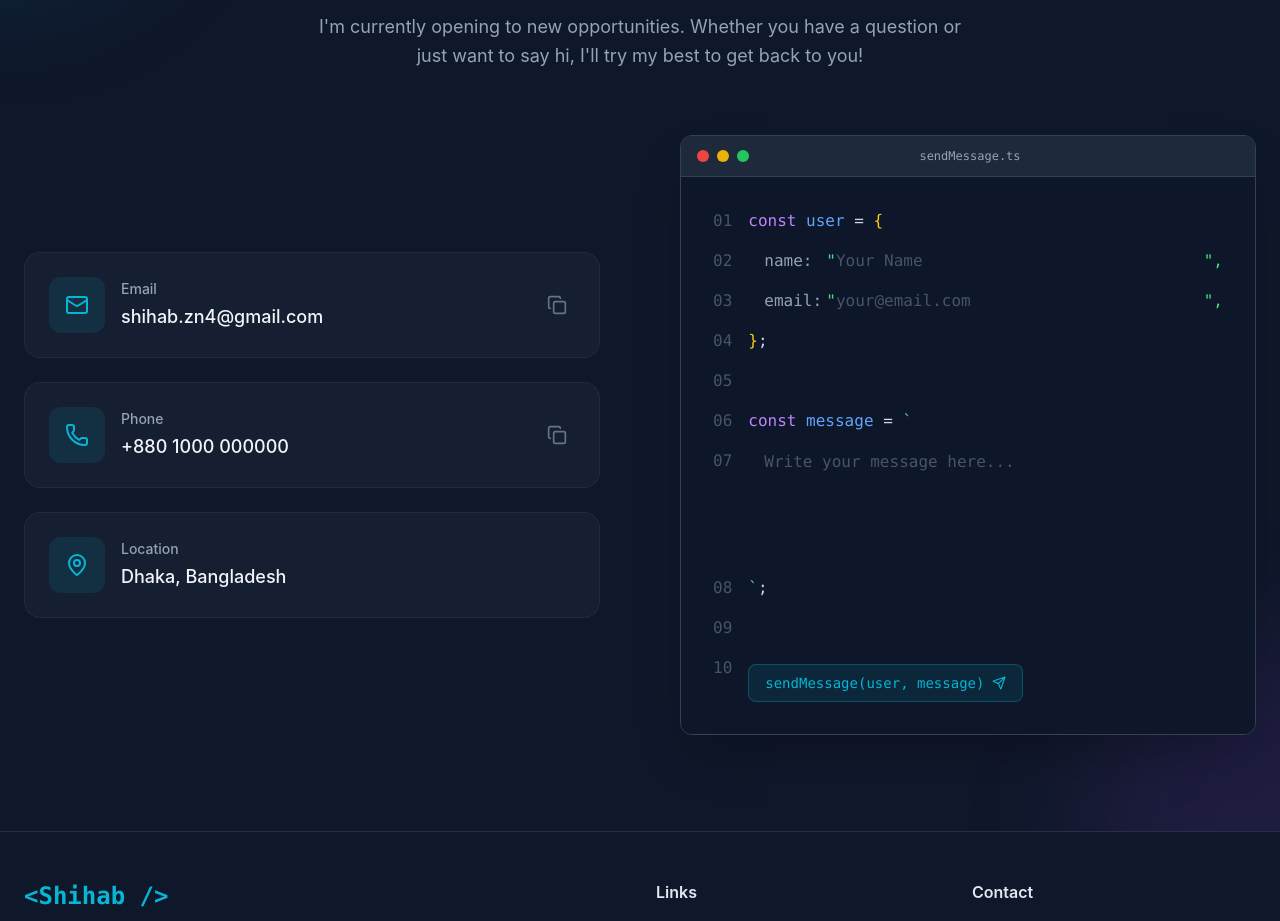
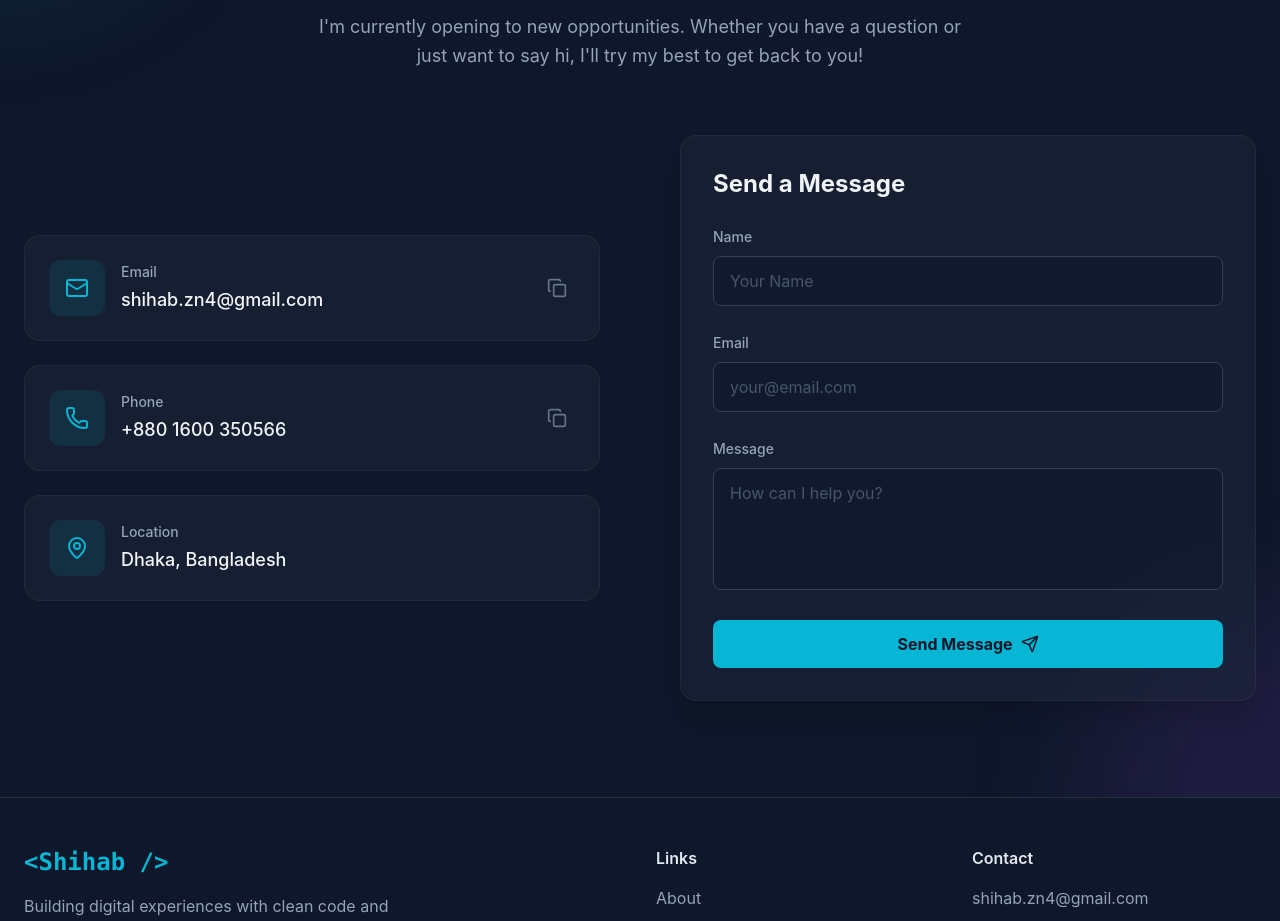
Before and after one commit to rushdv/portfolio, a React (Vite) app: page / in a window 1280 px wide. Shown: the part 2960-3881 px from the top of the page. Built offline with nearby package versions, Linux system fonts and the light colour scheme.

Commit message:
Refactor Contact section: Simplify design and remove terminal aesthetic

```diff
--- a/src/sections/Contact.jsx
+++ b/src/sections/Contact.jsx
@@ -39,8 +39,8 @@ export default function Contact() {
                     className="text-center mb-16"
                 >
                     <div className="inline-flex items-center gap-2 px-3 py-1 rounded-full bg-cyan-500/10 text-cyan-500 text-sm font-medium mb-4">
-                        <Terminal size={14} />
-                        <span>contact.js</span>
+                        <Mail size={14} />
+                        <span>Contact</span>
                     </div>
                     <h2 className="text-4xl md:text-5xl font-bold text-slate-100 mb-6">
                         Get In <span className="text-cyan-500">Touch</span>
@@ -64,7 +64,7 @@ export default function Contact() {
                         <div className="grid gap-6">
                             {[
                                 { icon: Mail, label: "Email", value: "shihab.zn4@gmail.com", type: "email" },
-                                { icon: Phone, label: "Phone", value: "+880 1000 000000", type: "phone" },
+                                { icon: Phone, label: "Phone", value: "+880 1600 350566", type: "phone" },
                                 { icon: MapPin, label: "Location", value: "Dhaka, Bangladesh", type: "location" }
                             ].map((item, index) => (
                                 <div
@@ -94,131 +94,63 @@ export default function Contact() {
                         </div>
                     </motion.div>
 
-                    {/* Terminal Style Form */}
+                    {/* Simple Message Form */}
                     <motion.div
                         initial={{ opacity: 0, x: 20 }}
                         whileInView={{ opacity: 1, x: 0 }}
                         viewport={{ once: true }}
                         transition={{ duration: 0.6, delay: 0.4 }}
-                        className="bg-slate-900 rounded-xl overflow-hidden border border-slate-700 shadow-2xl flex flex-col"
+                        className="bg-slate-800/50 backdrop-blur-sm p-8 rounded-2xl border border-white/5 shadow-xl"
                     >
-                        {/* Terminal Header */}
-                        <div className="bg-slate-800 px-4 py-3 border-b border-slate-700 flex items-center justify-between">
-                            <div className="flex items-center gap-2">
-                                <div className="w-3 h-3 rounded-full bg-red-500"></div>
-                                <div className="w-3 h-3 rounded-full bg-yellow-500"></div>
-                                <div className="w-3 h-3 rounded-full bg-green-500"></div>
-                            </div>
-                            <div className="text-slate-400 text-xs font-mono">sendMessage.ts</div>
-                            <div className="w-12"></div> {/* Spacer for centering */}
-                        </div>
-
-                        {/* Terminal Body */}
-                        <div className="p-6 md:p-8 font-mono relative flex-1 bg-slate-900/90 backdrop-blur-sm">
-                            <form className="space-y-4">
-                                <div className="flex gap-4">
-                                    <span className="text-slate-600 select-none">01</span>
-                                    <div className="w-full">
-                                        <span className="text-purple-400">const</span> <span className="text-blue-400">user</span> = <span className="text-yellow-400">{"{"}</span>
-                                    </div>
-                                </div>
-
-                                <div className="flex gap-4 items-center">
-                                    <span className="text-slate-600 select-none">02</span>
-                                    <div className="w-full flex items-center">
-                                        <span className="text-slate-400 pl-4 w-24">name:</span>
-                                        <span className="text-green-400">"</span>
+                        <h3 className="text-2xl font-bold text-slate-100 mb-6">Send a Message</h3>
+                        <form className="space-y-6">
+                            <div className="space-y-2">
+                                <label htmlFor="name" className="text-slate-400 text-sm font-medium">Name</label>
                                 <input
                                     type="text"
+                                    id="name"
                                     name="name"
                                     value={formState.name}
                                     onChange={handleChange}
                                     placeholder="Your Name"
-                                            className="bg-transparent border-none text-green-400 placeholder-slate-600 focus:ring-0 p-0 w-full outline-none font-mono"
+                                    className="w-full bg-slate-900/50 border border-slate-700 rounded-lg px-4 py-3 text-slate-100 placeholder-slate-600 focus:outline-none focus:border-cyan-500 focus:ring-1 focus:ring-cyan-500 transition-all duration-300"
                                 />
-                                        <span className="text-green-400">",</span>
-                                    </div>
                             </div>
 
-                                <div className="flex gap-4 items-center">
-                                    <span className="text-slate-600 select-none">03</span>
-                                    <div className="w-full flex items-center">
-                                        <span className="text-slate-400 pl-4 w-24">email:</span>
-                                        <span className="text-green-400">"</span>
+                            <div className="space-y-2">
+                                <label htmlFor="email" className="text-slate-400 text-sm font-medium">Email</label>
                                 <input
                                     type="email"
+                                    id="email"
                                     name="email"
                                     value={formState.email}
                                     onChange={handleChange}
                                     placeholder="your@email.com"
-                                            className="bg-transparent border-none text-green-400 placeholder-slate-600 focus:ring-0 p-0 w-full outline-none font-mono"
+                                    className="w-full bg-slate-900/50 border border-slate-700 rounded-lg px-4 py-3 text-slate-100 placeholder-slate-600 focus:outline-none focus:border-cyan-500 focus:ring-1 focus:ring-cyan-500 transition-all duration-300"
                                 />
-                                        <span className="text-green-400">",</span>
-                                    </div>
                             </div>
 
-                                <div className="flex gap-4">
-                                    <span className="text-slate-600 select-none">04</span>
-                                    <div className="w-full">
-                                        <span className="text-yellow-400">{"}"}</span>;
-                                    </div>
-                                </div>
-
-                                <div className="flex gap-4">
-                                    <span className="text-slate-600 select-none">05</span>
-                                    <div className="w-full">
-                                    </div>
-                                </div>
-
-                                <div className="flex gap-4">
-                                    <span className="text-slate-600 select-none">06</span>
-                                    <div className="w-full">
-                                        <span className="text-purple-400">const</span> <span className="text-blue-400">message</span> = <span className="text-green-400">`</span>
-                                    </div>
-                                </div>
-
-                                <div className="flex gap-4">
-                                    <span className="text-slate-600 select-none">07</span>
-                                    <div className="w-full">
+                            <div className="space-y-2">
+                                <label htmlFor="message" className="text-slate-400 text-sm font-medium">Message</label>
                                 <textarea
+                                    id="message"
                                     name="message"
                                     value={formState.message}
                                     onChange={handleChange}
                                     rows={4}
-                                            placeholder="Write your message here..."
-                                            className="w-full bg-transparent border-none text-slate-300 placeholder-slate-600 focus:ring-0 p-0 outline-none font-mono resize-none pl-4 leading-relaxed"
+                                    placeholder="How can I help you?"
+                                    className="w-full bg-slate-900/50 border border-slate-700 rounded-lg px-4 py-3 text-slate-100 placeholder-slate-600 focus:outline-none focus:border-cyan-500 focus:ring-1 focus:ring-cyan-500 transition-all duration-300 resize-none"
                                 ></textarea>
                             </div>
-                                </div>
 
-                                <div className="flex gap-4">
-                                    <span className="text-slate-600 select-none">08</span>
-                                    <div className="w-full">
-                                        <span className="text-green-400">`</span>;
-                                    </div>
-                                </div>
-
-                                <div className="flex gap-4">
-                                    <span className="text-slate-600 select-none">09</span>
-                                    <div className="w-full">
-                                    </div>
-                                </div>
-
-                                <div className="flex gap-4">
-                                    <span className="text-slate-600 select-none">10</span>
-                                    <div className="w-full pt-2">
                             <button
                                 type="button"
-                                            className="group flex items-center gap-2 bg-cyan-500/10 hover:bg-cyan-500/20 text-cyan-500 px-4 py-2 rounded-lg font-mono text-sm transition-all border border-cyan-500/30 hover:border-cyan-500/50"
+                                className="w-full bg-cyan-500 text-slate-900 font-bold py-3 px-6 rounded-lg hover:bg-cyan-400 transition-colors duration-300 flex items-center justify-center gap-2"
                             >
-                                            <span>sendMessage(user, message)</span>
-                                            <Send size={14} className="group-hover:translate-x-1 transition-transform" />
+                                <span>Send Message</span>
+                                <Send size={18} />
                             </button>
-                                    </div>
-                                </div>
-
                         </form>
-                        </div>
                     </motion.div>
                 </div>
             </div>
```
Lines whose indentation alone changed are shown as unchanged.
